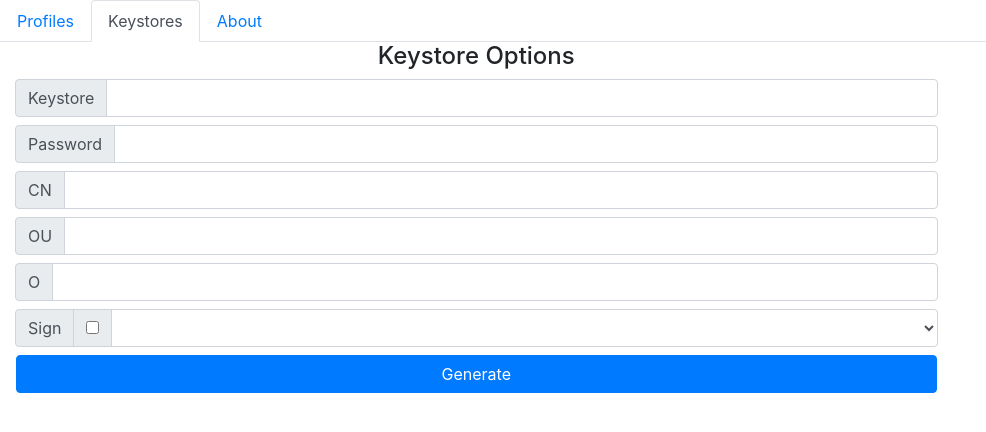
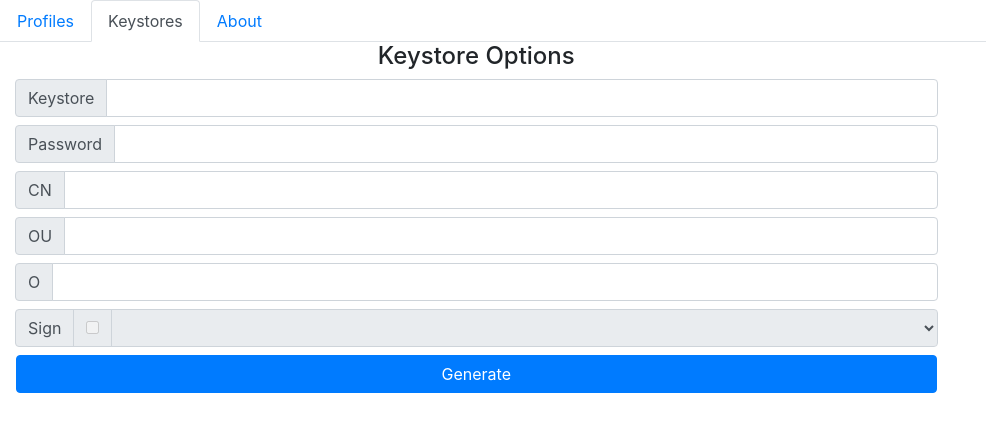
Before and after one commit to hattmo/c2profilejs, a React app: page / in a window 1280 px wide. Both pictures are taken after a click on the tab "Keystores". Shown: the top 432 px of the page, without its empty margins (0-986 px from the left). Built offline with nearby package versions, Linux system fonts and the light colour scheme; the HTML template or start-up script is replaced by a standard one.

Commit message:
added checkbox functionality

```diff
--- a/src/components/keystoreTab/signKeystoreInput.tsx
+++ b/src/components/keystoreTab/signKeystoreInput.tsx
@@ -1,5 +1,5 @@
 import * as React from 'react';
-import { Component } from 'react';
+import { Component, ChangeEvent } from 'react';
 import { InputGroup, Form } from 'react-bootstrap';
 
 interface Props {
@@ -8,6 +8,20 @@ interface Props {
 
 
 export default class signKeystoreInput extends Component<Props> {
+    state = {
+        isChecked: false
+    }
+
+    constructor(props) {
+        super(props);
+        this.onChecked = this.onChecked.bind(this);
+    }
+    onChecked(event: ChangeEvent<HTMLInputElement>): void {
+        this.setState({
+            isChecked: event.target.checked
+        })
+    }
+
     render() {
         return (
             <InputGroup className='mb-2'>
@@ -15,9 +29,9 @@ export default class signKeystoreInput extends Component<Props> {
                     <InputGroup.Text>
                         Sign
                     </InputGroup.Text>
-                    <InputGroup.Checkbox />
+                    <InputGroup.Checkbox disabled={!this.props.keystores.length} onChange={this.onChecked} />
                 </InputGroup.Prepend>
-                <Form.Control as="select">
+                <Form.Control disabled={!this.state.isChecked} as="select">
                     {this.props.keystores.map((val) => {
                         return (<option key={val}>{val}</option>)
                     })}
```
